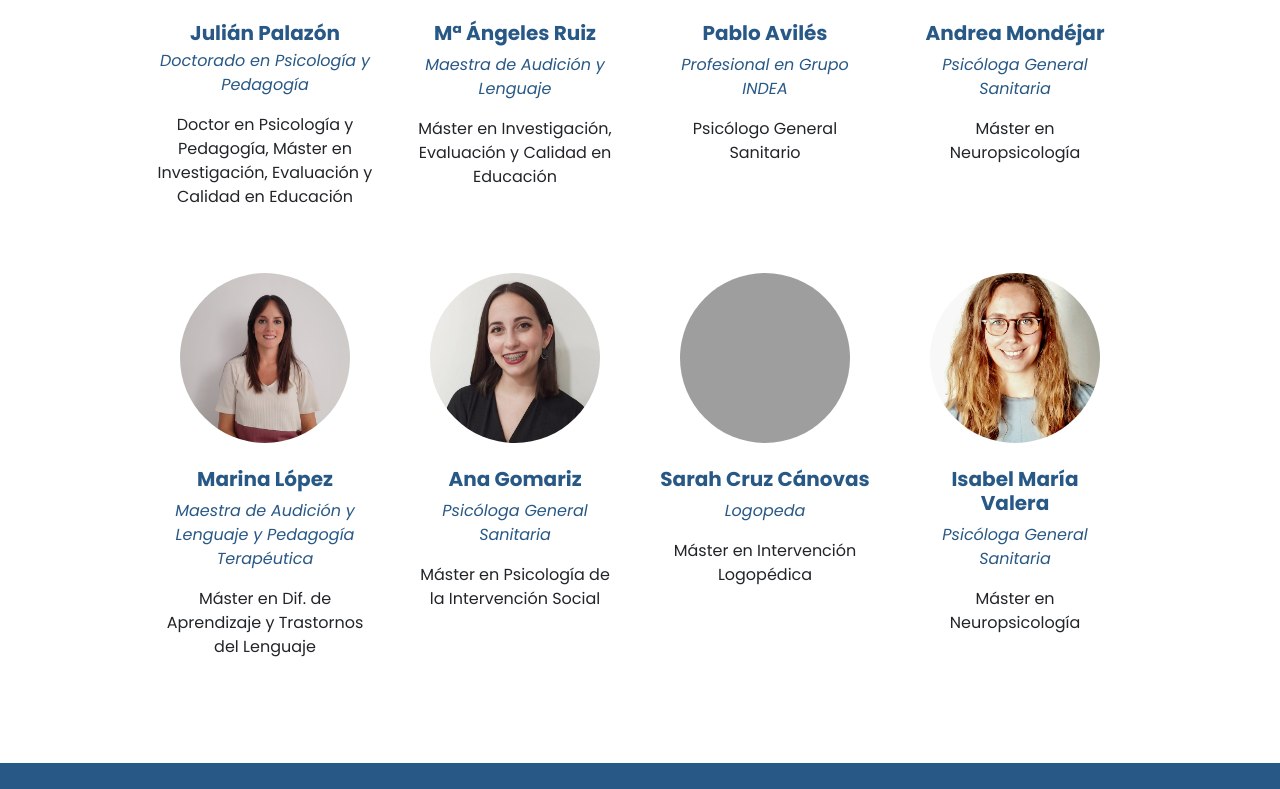
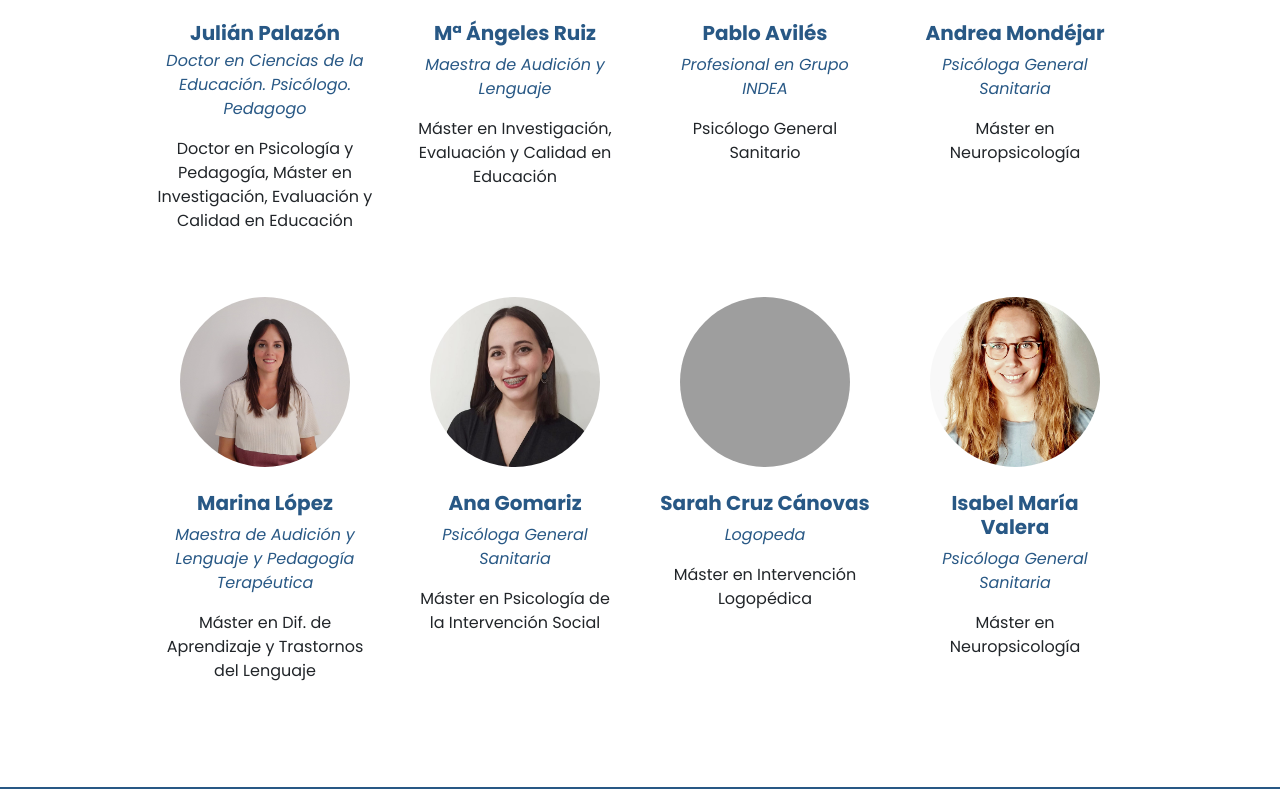
Before and after one commit to marta-victor-edu/grupo-indea, a plain HTML site: page index.html in a window 1280 px wide. Shown: the part 1936-2725 px from the top of the page. Drawn offline with nearby package versions, Linux system fonts and the light colour scheme; grey boxes are pictures that could not be loaded.

Commit message:
fix: change member text and image

```diff
--- a/index.html
+++ b/index.html
@@ -201,7 +201,7 @@
               />
               <h5 class="mb-1 text-primary fw-bold">Julián Palazón</h5>
               <p class="text-primary fst-italic">
-                Doctorado en Psicología y Pedagogía
+                Doctor en Ciencias de la Educación. Psicólogo. Pedagogo
               </p>
               <p>
                 Doctor en Psicología y Pedagogía, Máster en Investigación,
```
Also changed, not shown: img/profesional1.jpg.
